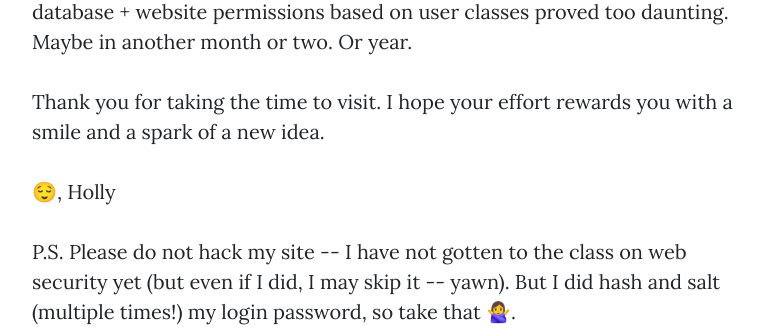
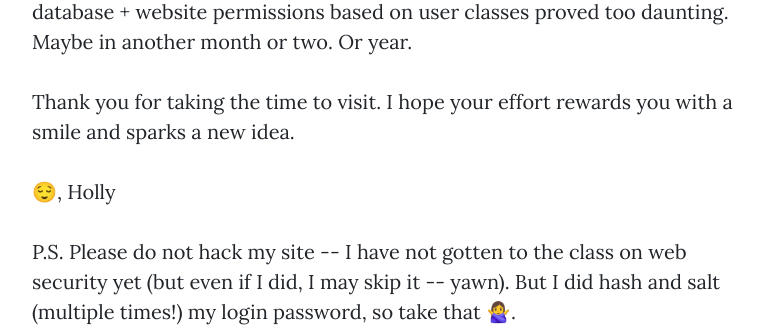
Before and after one commit to Holly-Transport/communique, a Flask app: page /about in a window 1280 px wide. Shown: the part 1173-1502 px from the top of the page, without its empty margins (243-1007 px from the left). Run offline with Flask 2, Linux system fonts and the light colour scheme; some libraries are stand-ins or nearby versions.

Commit message:
About page update

```diff
--- a/templates/about.html
+++ b/templates/about.html
@@ -36,7 +36,7 @@
 
 <p>I would say that I am writing this for *you* and that I am deeply interested in your comments, but I had to disable comments because, frankly, the relational database + website permissions based on user classes proved too daunting. Maybe in another month or two. Or year.&nbsp;</p>
 
-<p>Thank you for taking the time to visit. I hope your effort rewards you with a smile and a spark of a new idea. </p>
+<p>Thank you for taking the time to visit. I hope your effort rewards you with a smile and sparks a new idea. </p>
 
 <p>😌,
   Holly</p>
```
